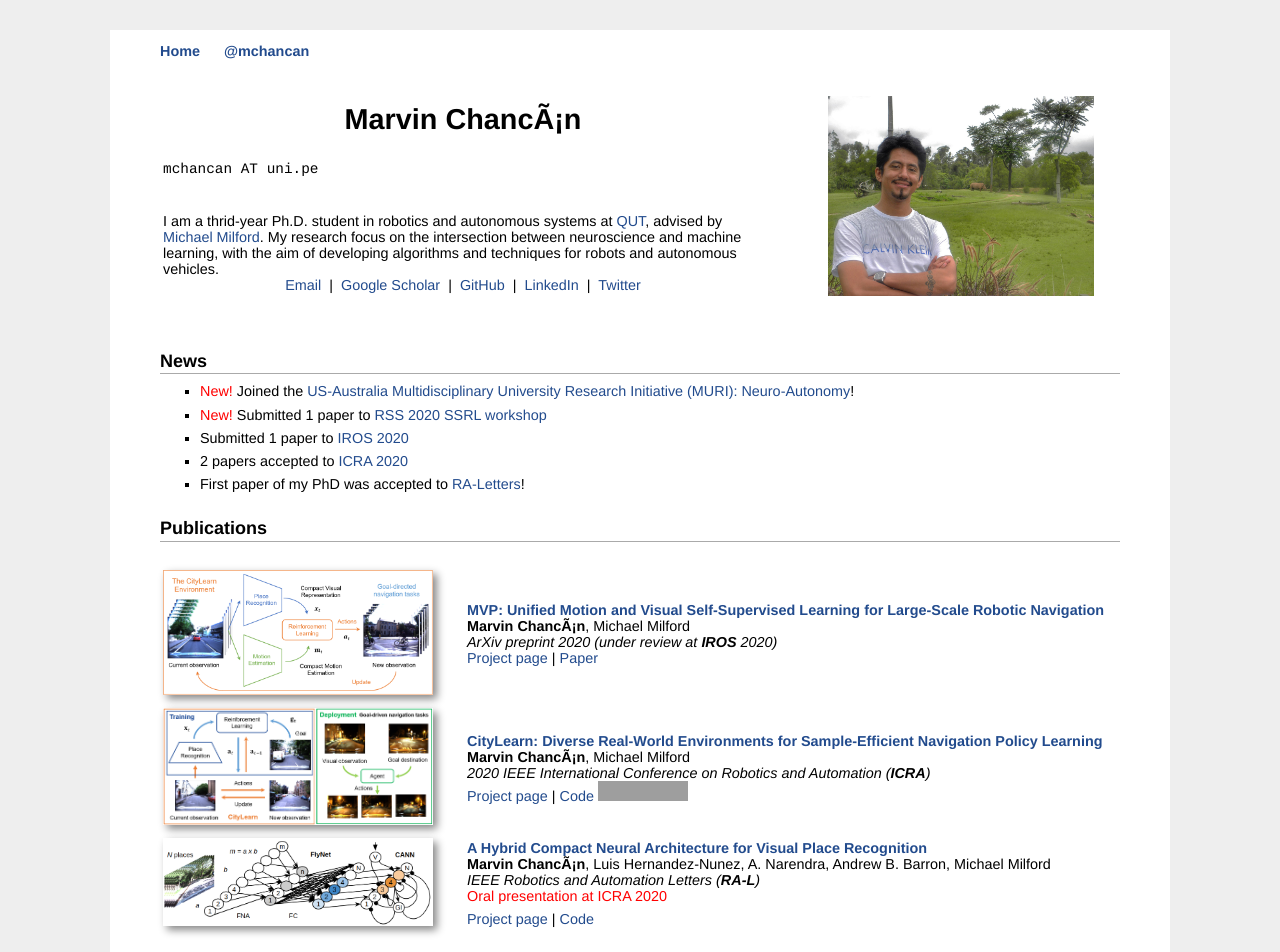
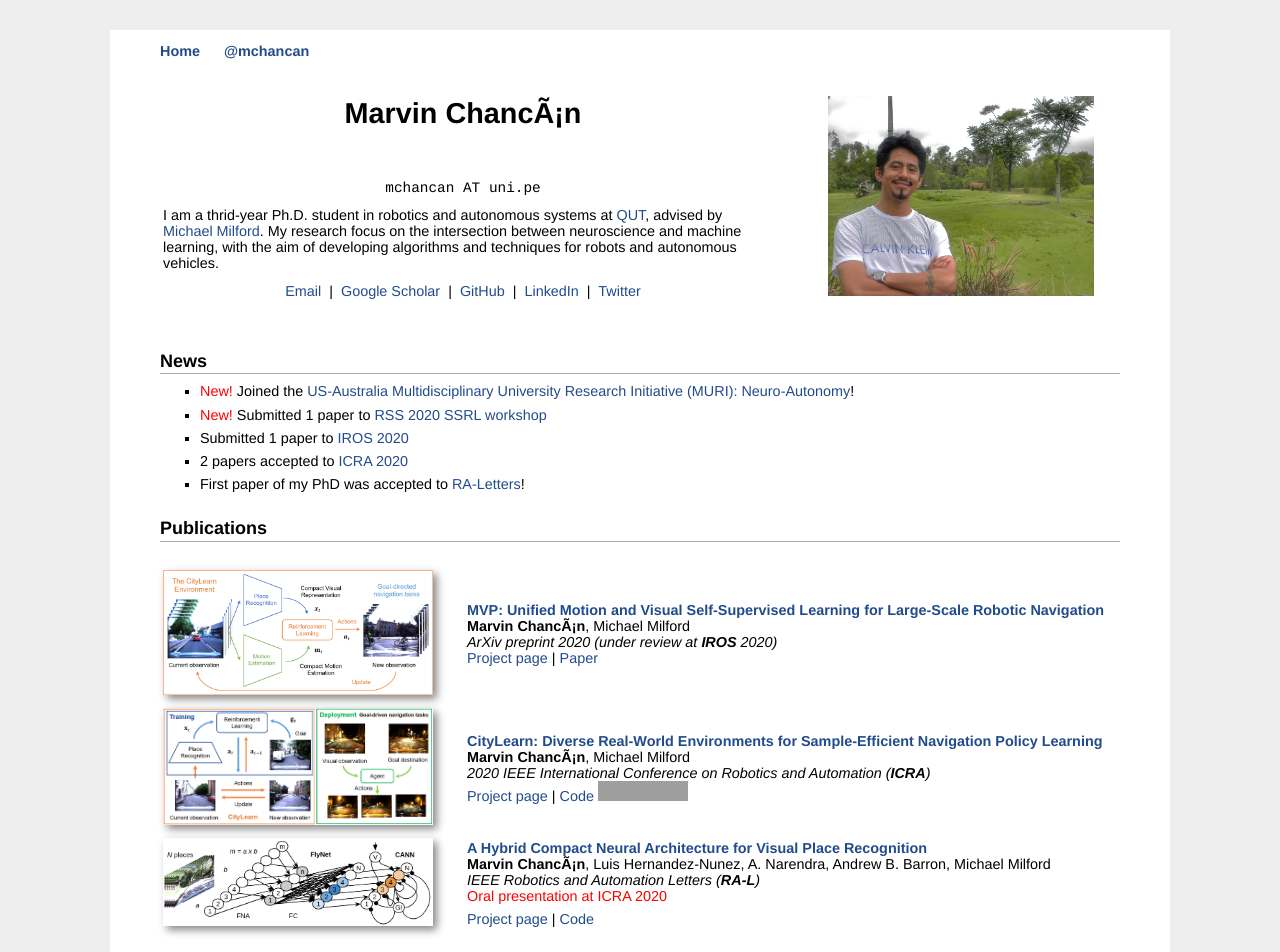
Before and after one commit to mchancan/mchancan.github.io, a Jekyll site: the page built from index.html, in a window 1280 px wide. Shown: the top 952 px of the page. Built offline with Jekyll 4.4.1, drawn with Linux system fonts in a browser that asks for light colours; comment, search, counter and statistics services are not loaded; grey boxes are pictures that could not be loaded.

Commit message:
Update index.html

```diff
--- a/index.html
+++ b/index.html
@@ -8,14 +8,18 @@ title: Marvin's Homepage
 	<td width="600">
 		<div id="toptitle">
 		<h1>
-		<p align="center"><b>Marvin Chancán</b>
+		<p align="center">
+			<b>Marvin Chancán</b>
+		</p>
 		</h1>
-		<font face="courier">mchancan AT uni.pe</font>
+		</div>
+		<p align="center">
+			<font face="courier">mchancan AT uni.pe</font>
 		</p>
-		</div>
+		<p>
 		I am a thrid-year Ph.D. student in robotics and autonomous systems at <a href="https://www.qut.edu.au/science-engineering/schools/electrical-engineering-robotics">QUT</a>, advised by <a href="https://scholar.google.com/citations?user=TDSmCKgAAAAJ&hl=en">Michael Milford</a>.
 		My research focus on the intersection between neuroscience and machine learning, with the aim of developing algorithms and techniques for robots and autonomous vehicles.
-		</br>
+		</p>
 		<p align="center">
 			<a href="mailto:mchancanl@uni.pe">Email</a> &nbsp;|&nbsp;
 			<a href="https://scholar.google.com/citations?user=iK7xhJ4AAAAJ&hl=en">Google Scholar</a> &nbsp;|&nbsp;
```
